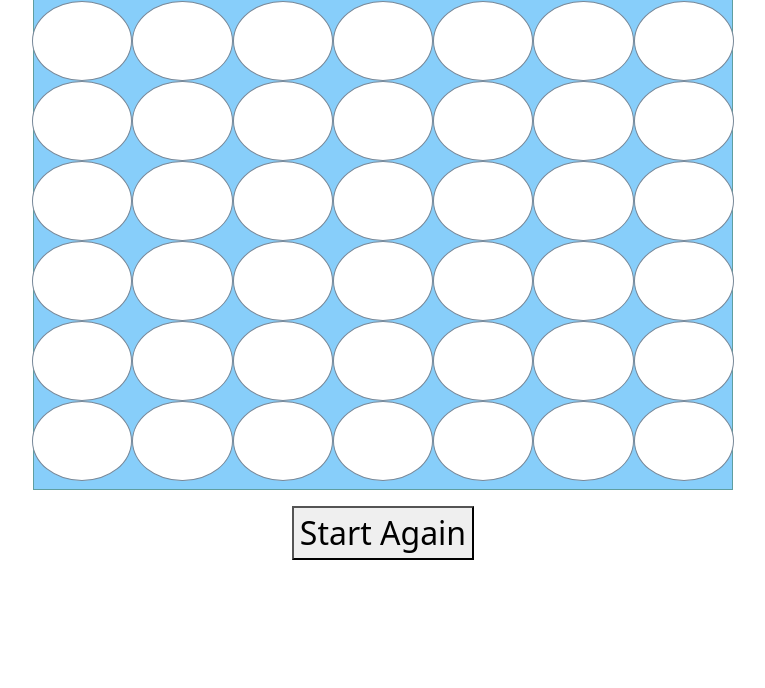
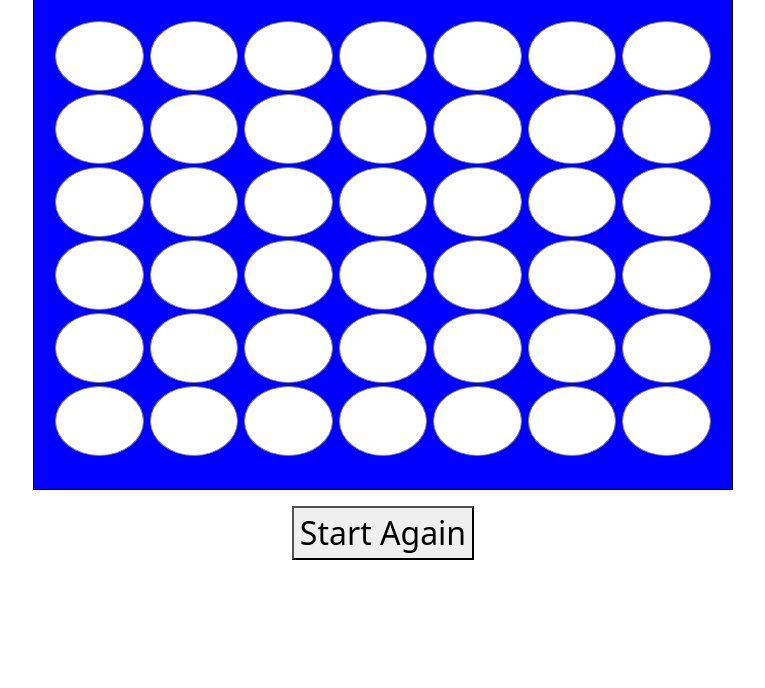
Before and after one commit to School-Of-Tech-Futures-UK/cynti-git-repo2022, a plain HTML site: page connect4_index.html in a window 1280 px wide. Shown: the part 112-800 px from the top of the page, without its empty margins (257-1022 px from the left). Drawn offline with nearby package versions, Linux system fonts and the light colour scheme.

Commit message:
updated css

```diff
--- a/connect4_main.css
+++ b/connect4_main.css
@@ -3,13 +3,13 @@
 }
 
 .grid {
-    background-color: lightskyblue;
+    background-color: blue;
     width: 700px;
     height: 500px;
     justify-content: center;
-    border: cadetblue 1px solid;
+    border: black 1px solid;
     margin: auto;
-    padding: 10px
+    padding: 30px
 }
 
 .row {
@@ -18,11 +18,11 @@
 
 .col {
     background-color: white;
-    border: solid 1px lightslategrey;
-    width: 90px;
-    height: 80px;
+    border: solid 1px grey;
+    width: 70px;
+    height: 70px;
     border-radius: 50%;
-    padding: 20px
+    margin: 3px
 }
 
 .footer {
```
